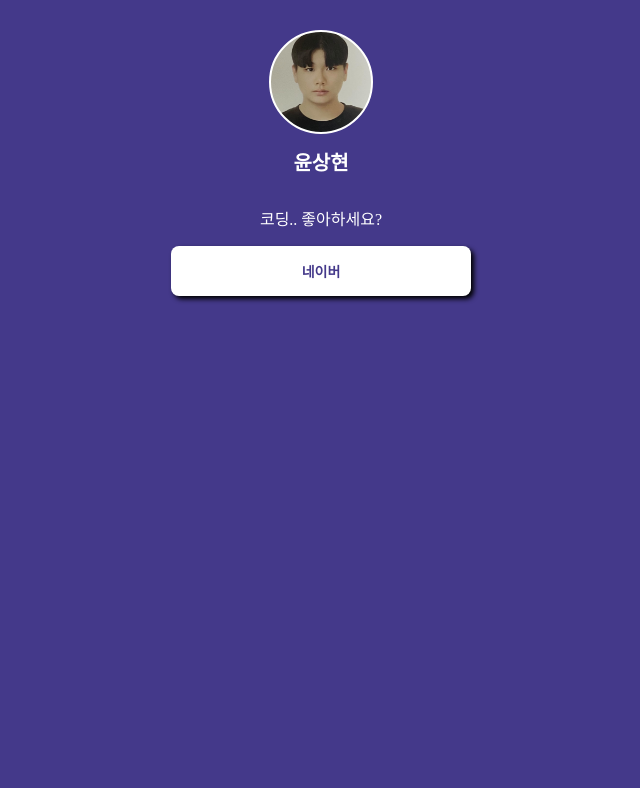
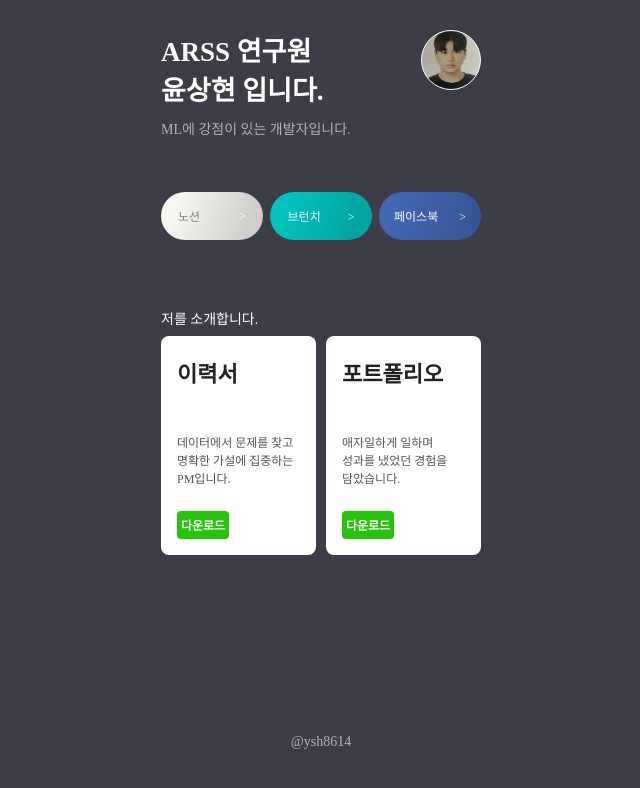
Before and after one commit to ysh8614/ysh_Sparta_profile, a plain HTML site: page index.html in a window 1280 px wide. Shown: the whole page, without its empty margins (319-959 px from the left). Drawn offline with Linux system fonts and the light colour scheme; a web font is replaced by a local one.

Commit message:
second commit

```diff
--- a/index.html
+++ b/index.html
@@ -1,21 +1,43 @@
 <!DOCTYPE html>
 <html>
-  <head>
-    <meta charset="UTF-8" />
-    <meta http-equiv="X-UA-Compatible" content="IE=edge" />
-    <meta name="'viewport" content="width=device-width, initial-scale=1.0" />
-    <meta property="og:title" content="르탄이 - 프로필 링크" />
-    <meta property="og:description" content="어서와 코딩은 처음이지?" />
-    <meta property="og:image" content="공유할 이미지" />
-    <title>르탄이 - 프로필 링크</title>
-  </head>
-  <link rel="stylesheet" type="text/css" href="style.css">
-  <body>
+<head>
+    <link rel="stylesheet" type="text/css" href="style.css">
+    <meta charset="UTF-8">
+    <meta http-equiv="X-UA-Compatible" content="IE=edge">
+    <meta name="viewport" content="width=device-width, initial-scale=1.0">
+    <meta property="og:title" content="PM 김르탄">
+    <meta property="og:description" content="프로덕트매니저 김르탄입니다.">
+    <meta property="og:image" content="https://s3.ap-northeast-2.amazonaws.com/materials.spartacodingclub.kr/free_myprofile/%EB%A5%B4%ED%83%84+%EC%98%A4%EB%A6%AC%EC%A7%80%EB%84%90/%EB%A5%B4%ED%83%84%EC%98%A4%EB%A6%AC%EC%A7%80%EB%84%90%ED%94%84%EB%A1%9C%ED%95%84.png">
+    <title>PM 김르탄</title>
+</head>
+<body>
     <div class="wrap">
-      <div class="profile"></div>
-      <h1 class="main">윤상현</h1>
-      <p class="sub">코딩.. 좋아하세요?</p>
-      <a target="_blank" href="https://naver.com">네이버</a>
+        <div class="pro">
+            <div class="headcopy">
+                <h1 class="main">ARSS 연구원<br>윤상현 입니다.</h1>
+                <p class="sub">ML에 강점이 있는 개발자입니다.</p>
+            </div>
+            <div class="profile"></div>
+        </div>
+        <div class="minis">
+            <a class="notion" target="_blank" href="">노션             <span style="color:#FFFFFF">></span></a>
+            <a class="brunch" target="_blank" href="">브런치         ></a>
+            <a class="facebook" target="_blank" href="">페이스북       ></a>
+        </div>
+        <div style="color:#FFFFFF;width: 320px;font-size: 14px;margin-bottom: 8px;">저를 소개합니다.</div>
+        <div class="bigs">
+            <a target="_blank" href="https://drive.google.com/file/d/1vKXXHboiF39D8OdandIZRlAVe4ggnONb/view">
+                <div class="name">이력서</div>
+                <div class="desc">데이터에서 문제를 찾고<br>명확한 가설에 집중하는<br>PM입니다.</div>
+                <div class="btn">다운로드</div>
+            </a>
+            <a target="_blank" href="https://drive.google.com/file/d/1vKXXHboiF39D8OdandIZRlAVe4ggnONb/view">
+                <div class="name">포트폴리오</div>
+                <div class="desc">애자일하게 일하며<br>성과를 냈었던 경험을<br>담았습니다.</div>
+                <div class="btn">다운로드</div>
+            </a>
+        </div>
+        <div style="color:#B1B1B5;font-size: 14px;background-position: center;background-size: cover;position: absolute;bottom: 50px;">@ysh8614</div>
     </div>
-  </body>
+</body>
 </html>
--- a/style.css
+++ b/style.css
@@ -1,67 +1,121 @@
 @import url('https://cdn.jsdelivr.net/gh/orioncactus/pretendard/dist/web/static/pretendard.css');
-
 * {
-  font-family: "Pretendard", serif;
-}
-.title {
-  color: red;
+    font-family: "Pretendard",serif;
 }
 body {
-  background-color: #44398A;
+    background-color:#3C3D47;
 }
-
+.pro {
+    display: flex;
+    flex-direction: row;
+    align-items: flex-start;
+    margin-bottom: 40px;
+}
 .profile {
-  width: 100px;
-  height: 100px;
-
+    width: 58px;
+    height: 58px;
     border-radius: 100%;
-
-  border: 2px solid white;
-
+    border: 1px solid white;
     background-image: url('profile.jpeg');
     background-position: center;
     background-size: cover;
 }
-
+.headcopy {
+    display: flex;
+    flex-direction: column;
+    align-items: flex-start;
+    width: 260px;
+}
 .main {
-  color: white;
-  font-size: 20px;
+    color : #FFFFFF;
+    font-size: 27px;
+    size : 20px;
+    font-weight: 800;
+    margin: 0%;
 }
 .sub {
-  color: white;
-  font-size: 14;
+    color : #B1B1B5;
+    font-size: 14px;
+    font-weight: 400;
+    size : 14px;
+    margin-top: 10px;
+}
+.minis {
+    display: flex;
+    flex-direction: row;
+    justify-content: center;
+    align-items: center;
+    padding: 0px;
+    gap: 7px;
+    margin-bottom: 68px;
+}
+.minis > a {
+    width: 102px;
+    height: 48px;
+    border-radius: 32px;
+    text-decoration: none;
+    display: flex;
+    justify-content: center;
+    align-items: center;
+    font-size: 12px;
+    white-space:pre-wrap;
+}
+.notion {
+    background: linear-gradient(287.96deg, rgba(0, 0, 0, 0.16) 15.1%, rgba(0, 0, 0, 0) 83.32%), #F7F6F3;
+    color:#84827D;
+}
+.brunch {
+    background: linear-gradient(287.96deg, rgba(0, 0, 0, 0.16) 15.1%, rgba(0, 0, 0, 0) 83.32%), #02C3BD;
+    color:#FFFFFF;
+}
+.facebook {
+    background: linear-gradient(287.96deg, rgba(0, 0, 0, 0.16) 15.1%, rgba(0, 0, 0, 0) 83.32%), #4167B3;
+    color:#FFFFFF;
 }
 .wrap {
-  width: 350px;
+    width: 320px;
     margin: 30px auto 0px auto;
-
     display: flex;
     flex-direction: column;
     justify-content: center;
     align-items: center;
 }
-
-.wrap > a {
-  font-size: 14px;
-  font-weight: bold;
-  color: #44398A;
-
+.bigs {
+    display: flex;
+    flex-direction: row;
+    justify-content: center;
+    align-items: center;
+    padding: 0px;
+    gap: 10px;
+}
+.bigs > a {
+    width: 123px;
     background-color: white;
-  border-radius: 8px;
-
-  box-shadow: 3px 3px 5px 0px black;
-
-  width: 300px;
-  height: 50px;
-
+    margin-bottom: 16px;
     display: flex;
     flex-direction: column;
-  justify-content: center;
-  align-items: center;
-
-  margin-bottom: 10px;
+    align-items: flex-start;
     text-decoration: none;
+    padding: 20px 16px 16px 16px;
+    border-radius: 8px;
 }
-.wrap > a:hover {
-  background-color: #d2d2d2;
+.name {
+    font-size: 22px;
+    font-weight: 700;
+    color: #222222;
+    margin-bottom: 45px;
 }
+.desc {
+    font-size: 12px;
+    font-weight: 500;
+    color: #555555;
+    margin-bottom: 24px;
+}
+.btn {
+    font-size: 12px;
+    font-weight: 700;
+    color: #ffffff;
+    background-color: #26C50C;
+    border-radius: 4px;
+    padding: 5px 4px 5px 4px;
+}
```
Lines whose indentation alone changed are shown as unchanged.
